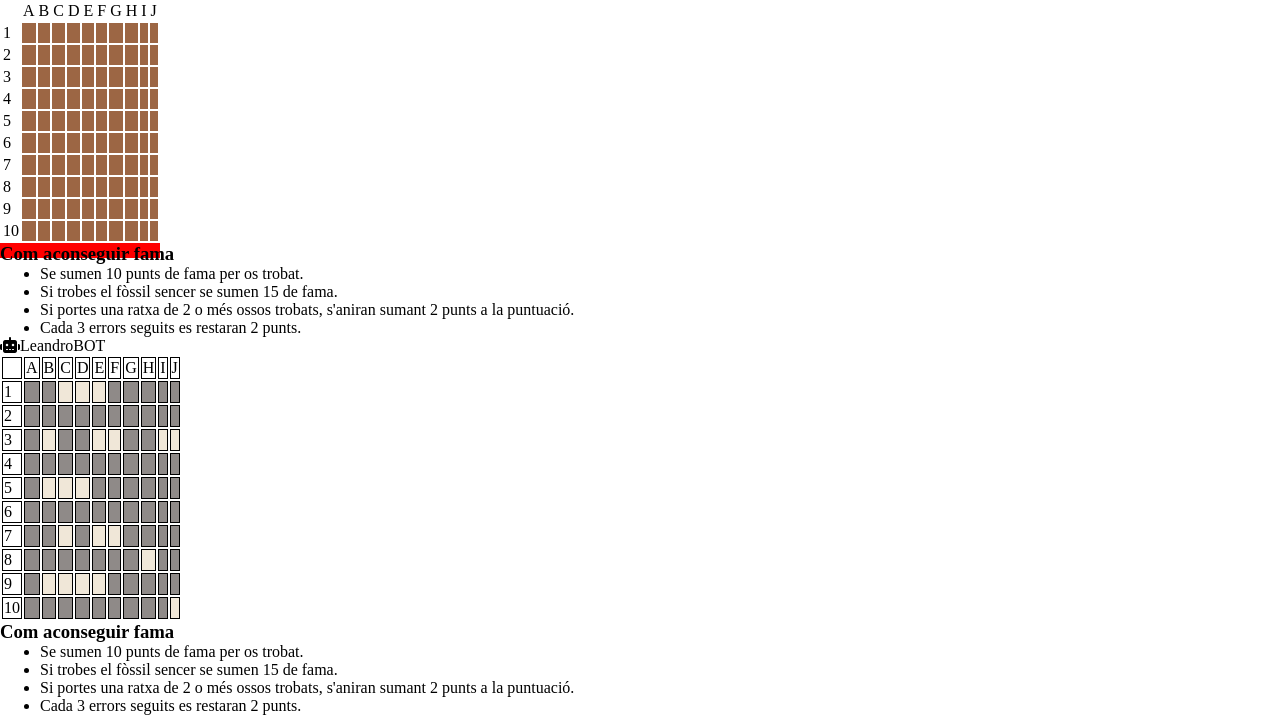
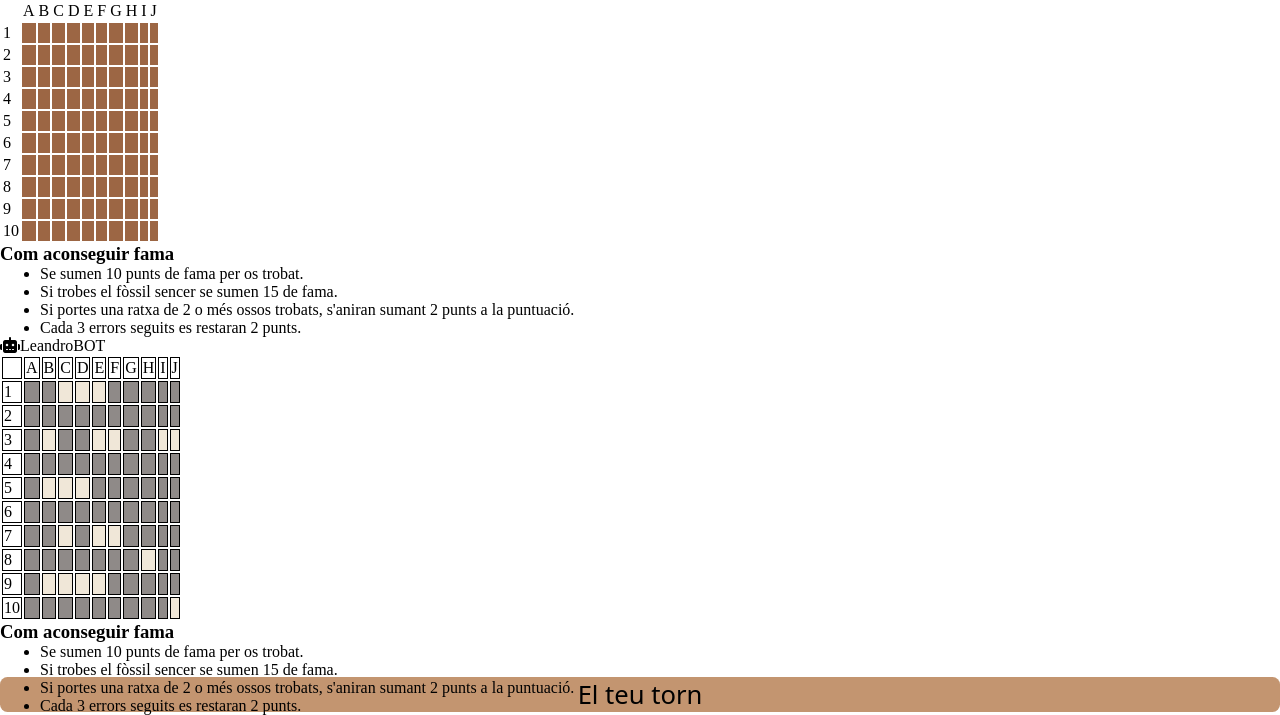
Before and after one commit to Proyecto-Hundir-la-Flota/Proyecto, a PHP site: page /game.php in a window 1280 px wide. Shown: the part 128-843 px from the top of the page. Run offline with PHP 8.4, Linux system fonts and the light colour scheme; the visitor is signed in with stand-in values (Sample User, id 1); some libraries are stand-ins or nearby versions; some web fonts are replaced.

Commit message:
Css aplicado al cambio de turnos

```diff
--- a/game.js
+++ b/game.js
@@ -12,8 +12,8 @@ audios['dino'] = new Audio("./sounds/dino.mp3");
 audios['win'] = new Audio("./sounds/win.mp3");
 
 const discoveredFossils = [];
-const playerBoard = document.getElementById("playerBoard");
-const aiBoard = document.getElementById("aiBoard");
+const playerBoard = document.querySelector(".turn-overlay");
+const aiBoard = document.querySelector(".turn-overlay-ia");
 
 // Variable para controlar si el jugador puede hacer clic
 let playerCanClick = true;
@@ -168,13 +168,28 @@ function stopUpdatePoints() {
 
 
 function setPlayerTurn() {
-    playerBoard.classList.add('table-player-turn');
-    aiBoard.classList.remove('table-ia-turn');
+    // Añade la animación de salida a la IA
+    aiBoard.classList.add('table-ia-turn-out');
+
+    // Espera a que termine la animación de salida antes de aplicar la animación de entrada
+    setTimeout(() => {
+        // Elimina la clase de salida y añade la clase de entrada para el jugador
+        aiBoard.classList.remove('table-ia-turn-out');
+        playerBoard.classList.add('table-player-turn');
+        aiBoard.classList.remove('table-ia-turn');
+    }, 250); // Tiempo de duración de la animación de salida (250ms)
 }
 
 function setIATurn() {
-    aiBoard.classList.add('table-ia-turn');
-    playerBoard.classList.remove('table-player-turn');
+    // Añade la animación de salida al jugador
+    playerBoard.classList.add('table-player-turn-out');
+
+    // Espera a que termine la animación de salida antes de aplicar la animación de entrada para la IA
+    setTimeout(() => {
+        playerBoard.classList.remove('table-player-turn-out');
+        aiBoard.classList.add('table-ia-turn');
+        playerBoard.classList.remove('table-player-turn');
+    }, 250); // Tiempo de duración de la animación de salida (250ms)
 }
 
 // Función checkStatus
--- a/game.php
+++ b/game.php
@@ -169,7 +169,9 @@ function generateBoard(&$board_array, $isAI = false) {
         echo "</tr>";
     }
     if ($isAI) {
-        echo "</table></div>
+        echo "</table>
+        <div class='turn-overlay-ia'>Torn de la IA</div>
+        </div>
           <div class='container-info ia-info'>
             <div class='info-item'>
               <h3>Com aconseguir fama</h3>
@@ -184,7 +186,8 @@ function generateBoard(&$board_array, $isAI = false) {
             </div>
           </div>";
     } else {
-    echo "</table></div>
+    echo "</table>
+        <div class='turn-overlay'>El teu torn</div></div>
           <div class='container-info'>
             <div class='info-item'>
               <h3>Com aconseguir fama</h3>
--- a/style.css
+++ b/style.css
@@ -261,6 +261,7 @@ html {
 #game_page .container-table {
     display: flex;
     flex-direction: column;
+    position: relative;
 }
 
 #game_page .container-table .timer-fame {
@@ -822,15 +823,73 @@ html {
     height: 386px;
 }
 
-
-/* Estilo para el turno del jugador */
-.table-player-turn {
-    box-shadow: 0 15px 0px #ff0000;
-    transition: 1.25s;
+.turn-overlay-ia {
+    opacity: 0;
+    z-index: -1;
+    position: absolute;
+    bottom: -40px;
+    width: 100%;
+    text-align: center;
+    background-color: var(--primary_div);
+    font-family: var(--secondary_title_font);
+    font-weight: 400;
+    font-size: 1.6em;
+    border-radius: 7.5px;
 }
 
-/* Estilo para el turno de la IA */
+
+
+.turn-overlay {
+    opacity: 0;
+    z-index: -1;
+    position: absolute;
+    bottom: -40px;
+    width: 100%;
+    text-align: center;
+    background-color: var(--primary_div);
+    font-family: var(--secondary_title_font);
+    font-weight: 400;
+    font-size: 1.6em;
+    border-radius: 7.5px;
+}
+
 .table-ia-turn {
-    box-shadow: 0 15px 0px #ff0000;
-    transition: 1.25s;
+    animation: slideTextIn 0.25s forwards;
 }
+
+.table-ia-turn-out {
+    animation: slideTextOut 0.25s forwards;
+}
+
+.table-player-turn{
+    animation: slideTextIn 0.25s forwards;
+}
+
+.table-player-turn-out {
+    animation: slideTextOut 0.25s forwards;
+}
+
+
+
+@keyframes slideTextIn {
+    0% {
+        transform: translateY(-100%);
+        opacity: 0;
+    }
+    100% {
+        transform: translateY(0);
+        opacity: 1;
+    }
+}
+
+/* Animación de salida */
+@keyframes slideTextOut {
+    0% {
+        transform: translateY(0);
+        opacity: 1;
+    }
+    100% {
+        transform: translateY(-100%);
+        opacity: 0;
+    }
+}
```
